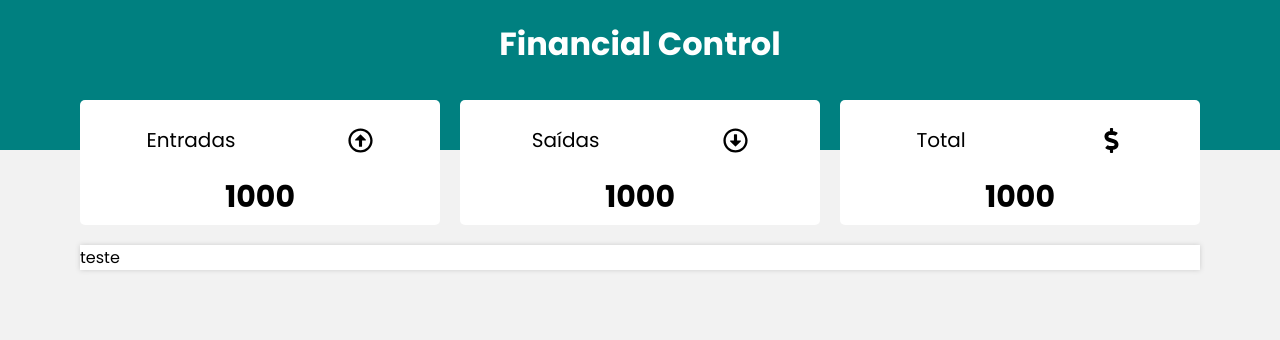
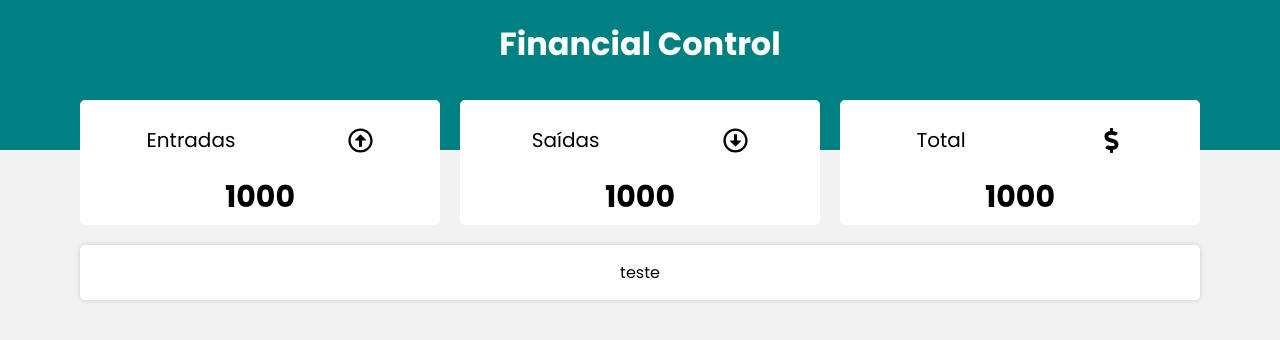
Before and after one commit to Nigraum/financial-controller, a React (Create React App) app: page / in a window 1280 px wide. Shown: the top 340 px of the page. Built offline with nearby package versions, Linux system fonts and the light colour scheme.

Commit message:
Finishing container for form

```diff
--- a/src/components/Form/style.js
+++ b/src/components/Form/style.js
@@ -6,4 +6,9 @@ export const Container = styled.div`
   width: 98%;
   background-color: #fff;
   box-shadow: 0px 0px 5px #ccc;
+  border-radius: 5px;
+  display: flex;
+  justify-content: space-around;
+  padding: 15px 0px;
+  gap: 10px;
 `;
```
